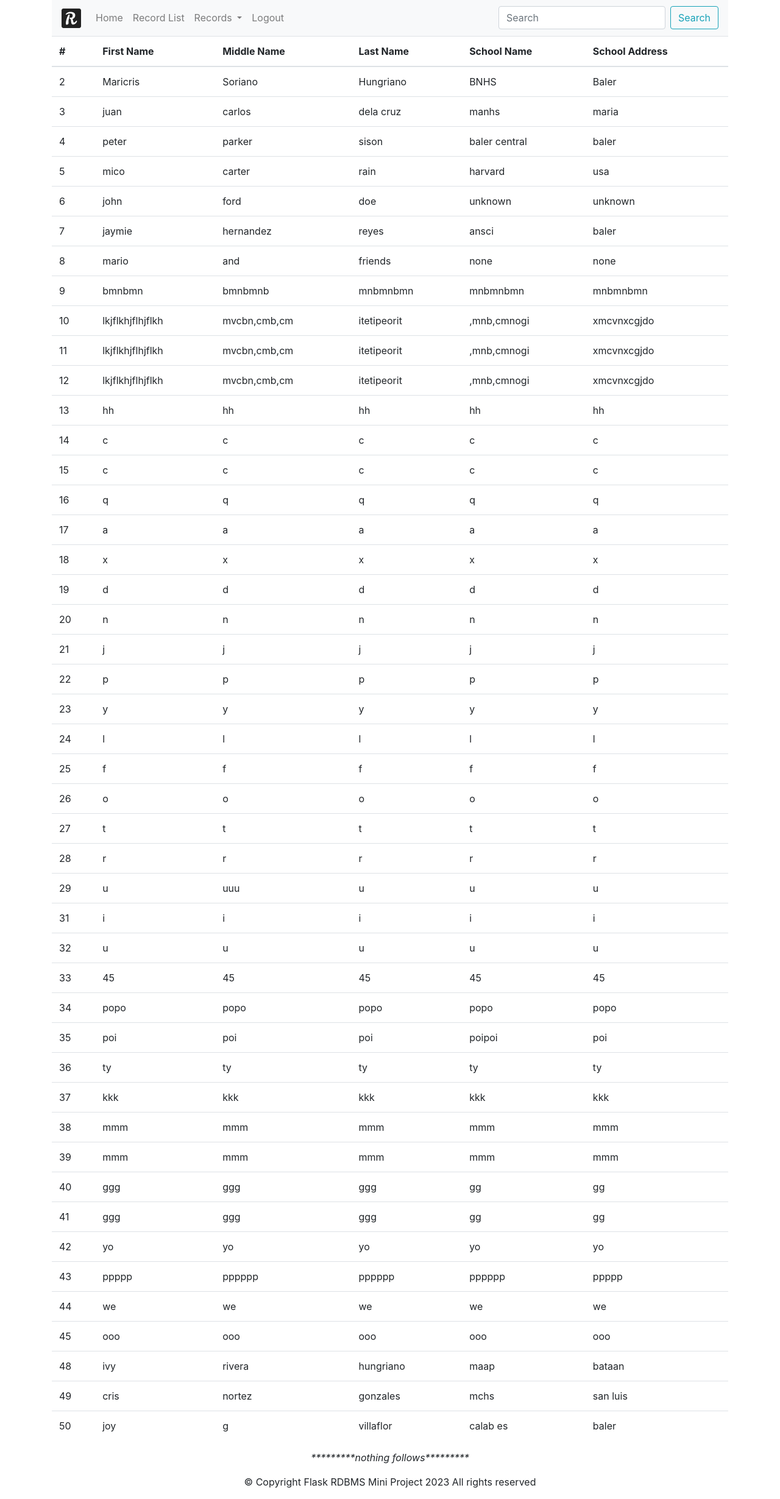
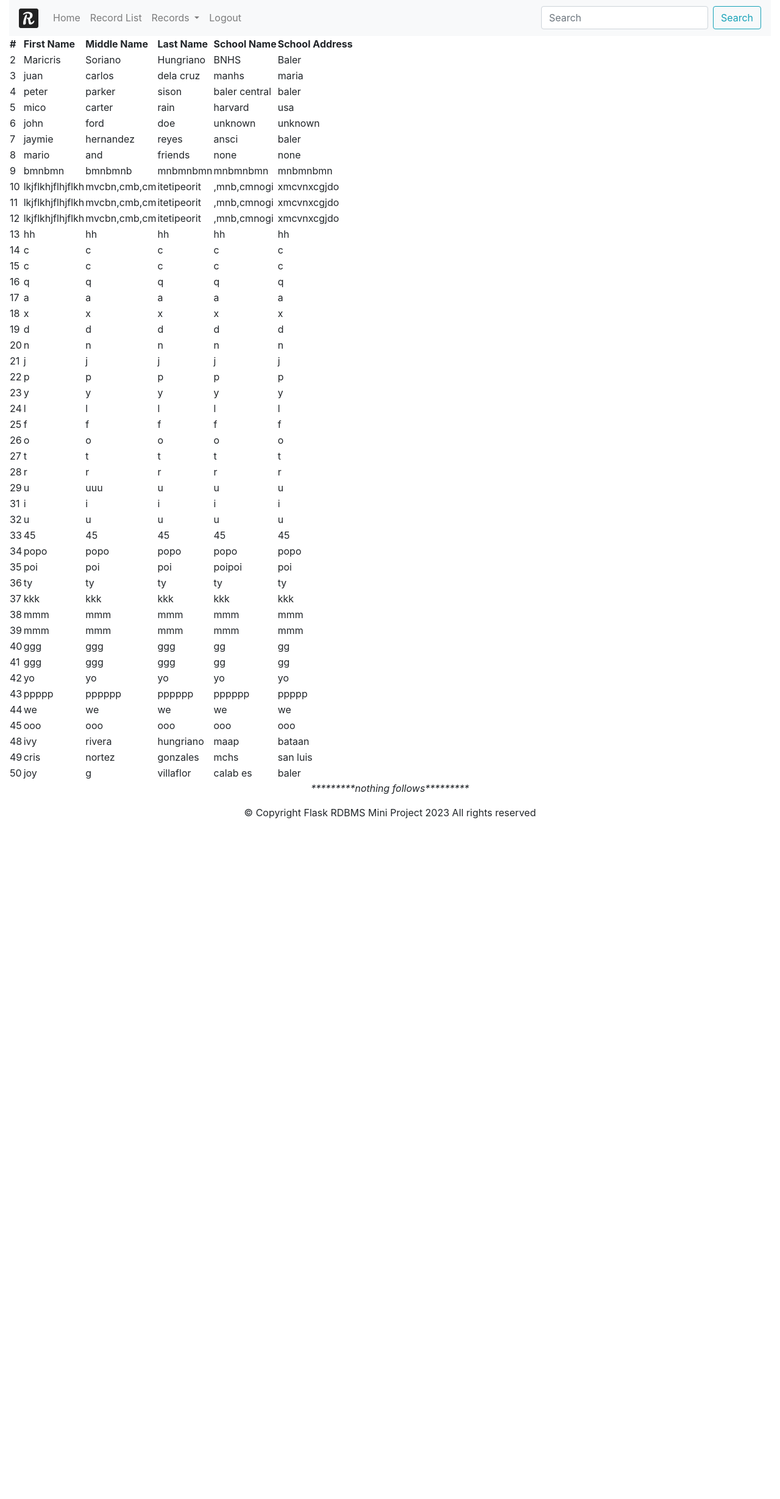
Before and after one commit to theinternetcommoner/rdbms, a Flask app: page /admin/view in a window 1280 px wide. Shown: the whole page at 61% size. After the commit the page ends 1343 px from the top, so only its background shows below. Run offline with Flask 3, Linux system fonts and the light colour scheme; a user stored in the database is signed in; data comes from the database, SQL or seed files in the repository; some libraries are stand-ins or nearby versions.

Commit message:
update template tags

```diff
--- a/admin/templates/list.html
+++ b/admin/templates/list.html
@@ -4,7 +4,7 @@
 
 {% block content %}
 
-<table class="table">
+<table class="table-responsive">
 	<thead>
 		<tr>
 			<th scope="col">#</th>
--- a/admin/templates/listdel.html
+++ b/admin/templates/listdel.html
@@ -4,7 +4,7 @@
 
 {% block content %}
 
-<table class="table">
+<table class="table-responsive">
 	<thead>
 		<tr>
 			<th scope="col">#</th>
--- a/admin/templates/listup.html
+++ b/admin/templates/listup.html
@@ -4,7 +4,7 @@
 
 {% block content %}
 
-<table class="table">
+<table class="table-responsive">
 	<thead>
 		<tr>
 			<th scope="col">#</th>
--- a/admin/templates/login.html
+++ b/admin/templates/login.html
@@ -4,7 +4,7 @@
 
 {% block content %}
 
-<div align="center">
+<div class="container-fluid" align="center">
 	<form class="w-25 p-3" action="{{ url_for('admin.logincheck') }}" method="POST"">
 		<div class="jumbotron" align="left">
 			<h1 align="center">User Login</h1>
--- a/admin/templates/template.html
+++ b/admin/templates/template.html
@@ -8,7 +8,7 @@
 		<link rel="icon" type="image/ico" href="{{ url_for('static', filename = 'img/favicon.ico') }}">
 	</head>
 	<body>
-		<div class="container">
+		<div class="container-fluid">
 		<nav class="navbar navbar-expand-lg navbar-light bg-light">
 			<a class="navbar-brand" href="{{ url_for('admin.index') }}"><img src="{{ url_for('static', filename = 'img/logo.png') }}"></a>
 			<button class="navbar-toggler" type="button" data-toggle="collapse" data-target="#navbarSupportedContent" aria-controls="navbarSupportedContent" aria-expanded="false" aria-label="Toggle navigation">
--- a/templates/records.html
+++ b/templates/records.html
@@ -4,7 +4,7 @@
 
 {% block content %}
 
-<table class="table">
+<table class="table-responsive">
 	<thead>
 		<tr>
 			<th scope="col">#</th>
--- a/templates/usertemplate.html
+++ b/templates/usertemplate.html
@@ -8,7 +8,7 @@
 		<link rel="icon" type="image/ico" href="{{ url_for('static', filename = 'img/favicon.ico') }}">
 	</head>
 	<body>
-		<div class="container">
+		<div class="container-fluid">
 		<nav class="navbar navbar-expand-lg navbar-light bg-light">
 			<a class="navbar-brand" href="{{ url_for('index') }}"><img src="{{ url_for('static', filename = 'img/logo.png') }}"></a>
 			<button class="navbar-toggler" type="button" data-toggle="collapse" data-target="#navbarSupportedContent" aria-controls="navbarSupportedContent" aria-expanded="false" aria-label="Toggle navigation">
```
